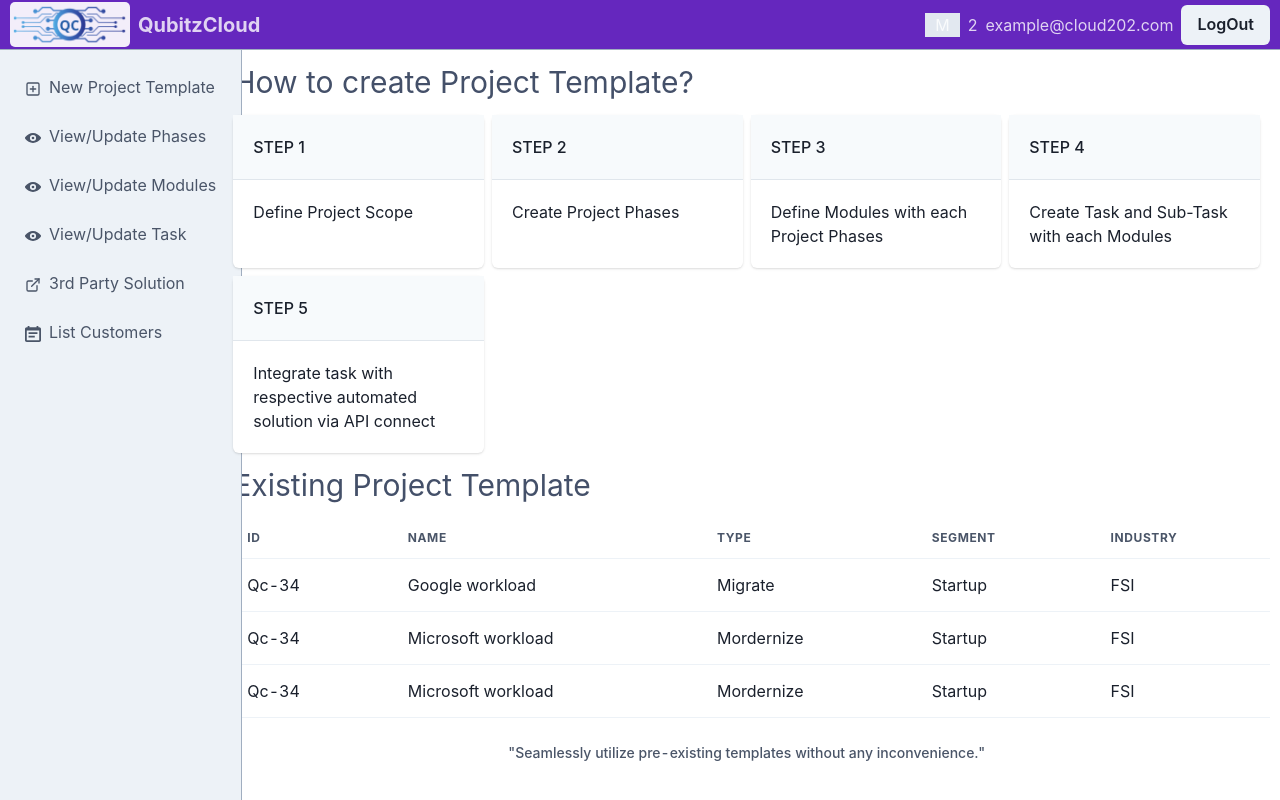
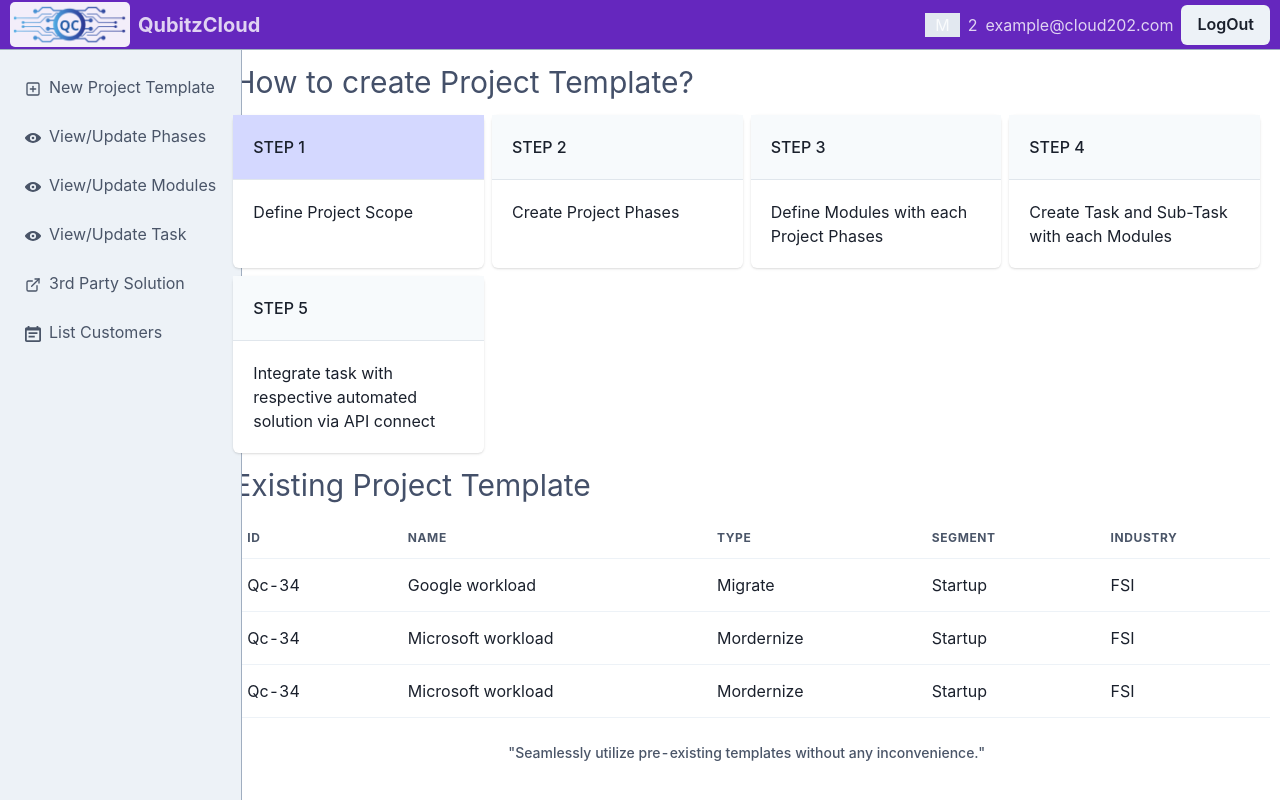
Before and after one commit to cloud202/QC_Frontend, a React (Create React App) app: page /admin in a window 1280 px wide. Built offline with nearby package versions, Linux system fonts and the light colour scheme.

Commit message:
Admin Dashboard

```diff
--- a/src/pages/admin/AdminDashboard.jsx
+++ b/src/pages/admin/AdminDashboard.jsx
@@ -19,7 +19,7 @@ const AdminDashboard = () => {
 
           <SimpleGrid spacing={2} minChildWidth="200px" m="10px">
             <Card>
-              <CardHeader bg="gray.50" fontWeight="500" className='step-header'>STEP 1</CardHeader>
+              <CardHeader  fontWeight="500" className="step-header">STEP 1</CardHeader>
               <Divider borderColor="gray.300"/>
               <CardBody fontSize='md' justifyContent="center" alignItems="center">Define Project Scope</CardBody>
             </Card>
```
